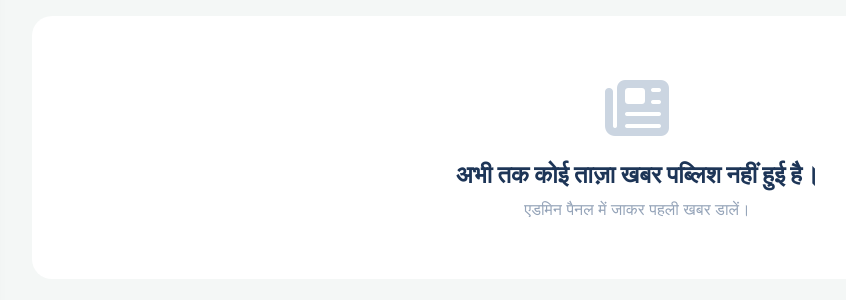
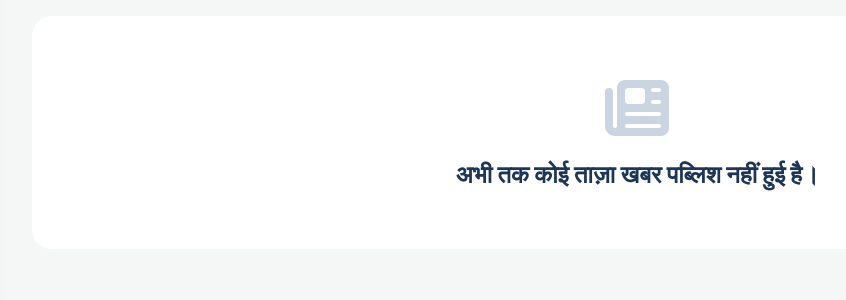
Before and after one commit to vy3289192-a11y/snapzopro, a Flask app: page /category/1 in a window 1280 px wide. Shown: the part 145-445 px from the top of the page, without its empty margins (3-849 px from the left). Run offline with Flask 3, Linux system fonts and the light colour scheme; data comes from the database, SQL or seed files in the repository; some libraries are stand-ins or nearby versions.

Commit message:
Update index.html

```diff
--- a/templates/index.html
+++ b/templates/index.html
@@ -230,7 +230,6 @@
             <div class="empty-state">
                 <i class="fas fa-newspaper"></i>
                 <h2>अभी तक कोई ताज़ा खबर पब्लिश नहीं हुई है।</h2>
-                <p style="color: #94a3b8; margin-top: 10px;">एडमिन पैनल में जाकर पहली खबर डालें।</p>
             </div>
         {% endif %}
     </main>
```
